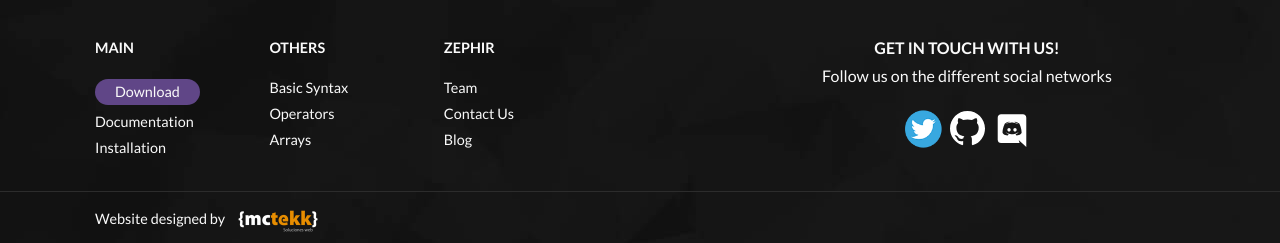
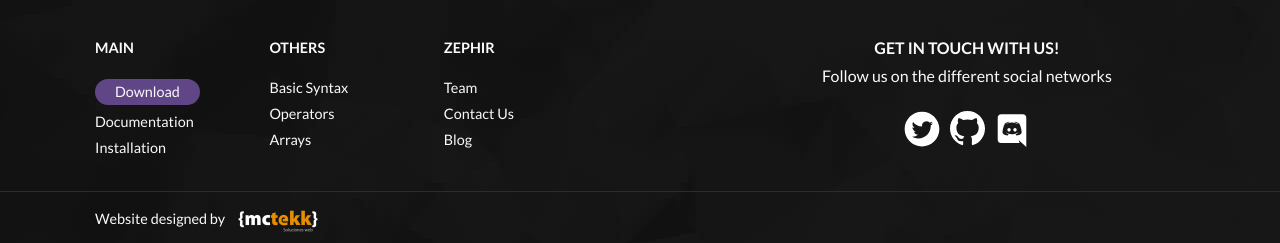
Before and after one commit to zephir-lang/zephir-website, a Jekyll site: the page built from language/ru-RU.html, in a window 1280 px wide. Shown: the part 2286-2529 px from the top of the page. Built offline with Jekyll 4.4.1, drawn with Linux system fonts in a browser that asks for light colours.

Commit message:
social icon update (ru)

```diff
--- a/language/ru-RU.html
+++ b/language/ru-RU.html
@@ -172,7 +172,9 @@ permalink: /ru-RU
                 <span>{{ site.data.ru-RU.followUsOnSocialMedia }}</span>
 
                 <div class="social-links">
-                    <a href="http://twitter.com/zephirlang" class="tt-icon"></a>
+                    <a href="http://twitter.com/zephirlang" class="twitter-icon">
+                        <svg height="56.693" viewBox="0 0 56.693 56.693" width="56.693" xmlns="http://www.w3.org/2000/svg"><path d="M28.348 5.157c-13.6 0-24.625 11.027-24.625 24.625 0 13.6 11.025 24.623 24.625 24.623s24.623-11.023 24.623-24.623c0-13.598-11.024-24.625-24.623-24.625zm12.404 19.66c.013.266.018.533.018.803 0 8.201-6.242 17.656-17.656 17.656a17.572 17.572 0 01-9.513-2.787c.486.057.979.086 1.48.086a12.45 12.45 0 007.707-2.656 6.214 6.214 0 01-5.796-4.311 6.06 6.06 0 001.167.111c.566 0 1.114-.074 1.635-.217a6.21 6.21 0 01-4.979-6.084l.001-.08a6.184 6.184 0 002.811.777 6.204 6.204 0 01-2.761-5.166c0-1.137.306-2.204.84-3.12a17.618 17.618 0 0012.792 6.483 6.206 6.206 0 016.045-7.619 6.2 6.2 0 014.529 1.959 12.395 12.395 0 003.941-1.506 6.223 6.223 0 01-2.73 3.433 12.407 12.407 0 003.565-.977 12.537 12.537 0 01-3.096 3.215z"/></svg>
+                    </a>
                     <a href="https://github.com/phalcon/zephir" class="github-icon">
                         <svg height="40" version="1.1" viewBox="0 0 16 16" width="40" style="">
                             <path fill-rule="evenodd" d="M8 0C3.58 0 0 3.58 0 8c0 3.54 2.29 6.53 5.47 7.59.4.07.55-.17.55-.38 0-.19-.01-.82-.01-1.49-2.01.37-2.53-.49-2.69-.94-.09-.23-.48-.94-.82-1.13-.28-.15-.68-.52-.01-.53.63-.01 1.08.58 1.23.82.72 1.21 1.87.87 2.33.66.07-.52.28-.87.51-1.07-1.78-.2-3.64-.89-3.64-3.95 0-.87.31-1.59.82-2.15-.08-.2-.36-1.02.08-2.12 0 0 .67-.21 2.2.82.64-.18 1.32-.27 2-.27.68 0 1.36.09 2 .27 1.53-1.04 2.2-.82 2.2-.82.44 1.1.16 1.92.08 2.12.51.56.82 1.27.82 2.15 0 3.07-1.87 3.75-3.65 3.95.29.25.54.73.54 1.48 0 1.07-.01 1.93-.01 2.2 0 .21.15.46.55.38A8.013 8.013 0 0 0 16 8c0-4.42-3.58-8-8-8z"></path>
```
